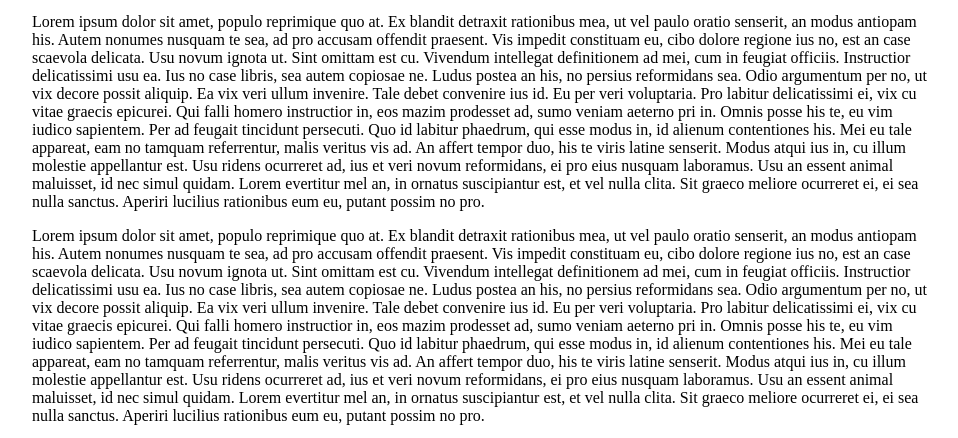
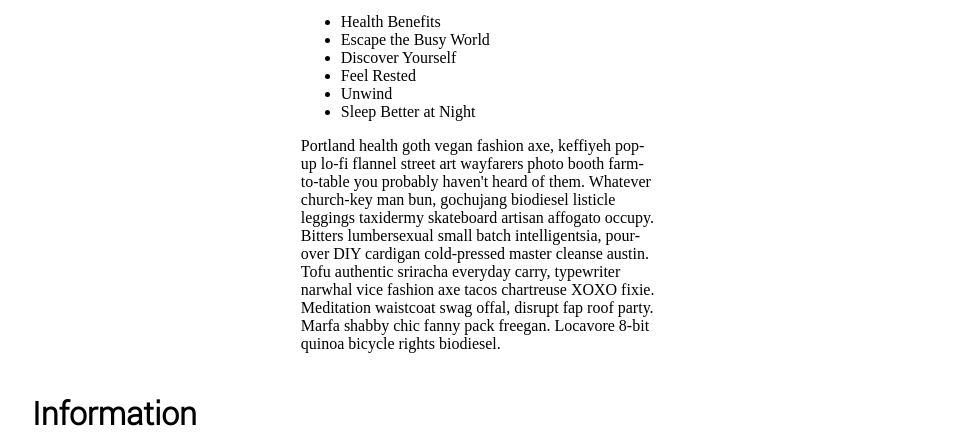
Before and after one commit to BradWalton/CSS-Practice, a plain HTML site: page index.html in a window 1280 px wide. Shown: the part 1156-1594 px from the top of the page, without its empty margins (160-1118 px from the left). Drawn offline with Linux system fonts and the light colour scheme.

Commit message:
organization

```diff
--- a/index.html
+++ b/index.html
@@ -24,35 +24,37 @@
     <div class="title">
         <ul>
             <li><a href="#why">Why Float?</a></li>
-            <li><a href="#">Information</a></li>
-            <li><a href="#">Benefits</a></li>
+            <li><a href="#info">Information</a></li>
+            <li><a href="#benefits">Benefits</a></li>
             <li><a href="#">Booking</a></li>
-            <li><a href="#">FAQ</a></li>
-            <li><a href="#">Contact</a></li>
+            <li><a href="#FAQ">FAQ</a></li>
+            <li><a href="#contact">Contact</a></li>
         </ul>
     </div>
     <div class="content">
+
         <h1><a name="why">Why Float?</a></h1><br>
-        <iframe width="45%" height="225px" src="https://www.youtube.com/embed/nHnbKjQGhHw" frameborder="0" allowfullscreen></iframe>
-        <iframe width="45%" height="225px" src="https://www.youtube.com/embed/NOwx2uQTQQU" frameborder="0" allowfullscreen></iframe>
-        <p>Lorem ipsum dolor sit amet, populo reprimique quo at. Ex blandit detraxit rationibus mea, ut vel paulo oratio senserit, an modus antiopam his. Autem nonumes nusquam te sea, ad pro accusam offendit praesent. Vis impedit constituam eu, cibo dolore regione ius no, est an case scaevola delicata. Usu novum ignota ut.
+        <div class="vids">
+            <iframe width="49%" height="225px" src="https://www.youtube.com/embed/nHnbKjQGhHw" frameborder="0" allowfullscreen></iframe>
+            <iframe width="49%" height="225px" src="https://www.youtube.com/embed/NOwx2uQTQQU" frameborder="0" allowfullscreen></iframe>
+        </div>
+        <section class="why">
+            <section class="first">
+                <ul>
+                    <li>Health Benefits</li>
+                    <li>Escape the Busy World</li>
+                    <li>Discover Yourself</li>
+                    <li>Feel Rested</li>
+                    <li>Unwind</li>
+                    <li>Sleep Better at Night</li>
+                </ul>
+            </section>
+            <section class="second">
+                <p>Portland health goth vegan fashion axe, keffiyeh pop-up lo-fi flannel street art wayfarers photo booth farm-to-table you probably haven't heard of them. Whatever church-key man bun, gochujang biodiesel listicle leggings taxidermy skateboard artisan affogato occupy. Bitters lumbersexual small batch intelligentsia, pour-over DIY cardigan cold-pressed master cleanse austin. Tofu authentic sriracha everyday carry, typewriter narwhal vice fashion axe tacos chartreuse XOXO fixie. Meditation waistcoat swag offal, disrupt fap roof party. Marfa shabby chic fanny pack freegan. Locavore 8-bit quinoa bicycle rights biodiesel.</p>
+            </section>
+        </section>
 
-            Sint omittam est cu. Vivendum intellegat definitionem ad mei, cum in feugiat officiis. Instructior delicatissimi usu ea. Ius no case libris, sea autem copiosae ne. Ludus postea an his, no persius reformidans sea.
-
-            Odio argumentum per no, ut vix decore possit aliquip. Ea vix veri ullum invenire. Tale debet convenire ius id. Eu per veri voluptaria.
-
-            Pro labitur delicatissimi ei, vix cu vitae graecis epicurei. Qui falli homero instructior in, eos mazim prodesset ad, sumo veniam aeterno pri in. Omnis posse his te, eu vim iudico sapientem. Per ad feugait tincidunt persecuti. Quo id labitur phaedrum, qui esse modus in, id alienum contentiones his. Mei eu tale appareat, eam no tamquam referrentur, malis veritus vis ad.
-
-            An affert tempor duo, his te viris latine senserit. Modus atqui ius in, cu illum molestie appellantur est. Usu ridens ocurreret ad, ius et veri novum reformidans, ei pro eius nusquam laboramus. Usu an essent animal maluisset, id nec simul quidam. Lorem evertitur mel an, in ornatus suscipiantur est, et vel nulla clita. Sit graeco meliore ocurreret ei, ei sea nulla sanctus. Aperiri lucilius rationibus eum eu, putant possim no pro.</p>
-        <p>Lorem ipsum dolor sit amet, populo reprimique quo at. Ex blandit detraxit rationibus mea, ut vel paulo oratio senserit, an modus antiopam his. Autem nonumes nusquam te sea, ad pro accusam offendit praesent. Vis impedit constituam eu, cibo dolore regione ius no, est an case scaevola delicata. Usu novum ignota ut.
-
-            Sint omittam est cu. Vivendum intellegat definitionem ad mei, cum in feugiat officiis. Instructior delicatissimi usu ea. Ius no case libris, sea autem copiosae ne. Ludus postea an his, no persius reformidans sea.
-
-            Odio argumentum per no, ut vix decore possit aliquip. Ea vix veri ullum invenire. Tale debet convenire ius id. Eu per veri voluptaria.
-
-            Pro labitur delicatissimi ei, vix cu vitae graecis epicurei. Qui falli homero instructior in, eos mazim prodesset ad, sumo veniam aeterno pri in. Omnis posse his te, eu vim iudico sapientem. Per ad feugait tincidunt persecuti. Quo id labitur phaedrum, qui esse modus in, id alienum contentiones his. Mei eu tale appareat, eam no tamquam referrentur, malis veritus vis ad.
-
-            An affert tempor duo, his te viris latine senserit. Modus atqui ius in, cu illum molestie appellantur est. Usu ridens ocurreret ad, ius et veri novum reformidans, ei pro eius nusquam laboramus. Usu an essent animal maluisset, id nec simul quidam. Lorem evertitur mel an, in ornatus suscipiantur est, et vel nulla clita. Sit graeco meliore ocurreret ei, ei sea nulla sanctus. Aperiri lucilius rationibus eum eu, putant possim no pro.</p>
+        <h1><a name="info">Information</a></h1>
         <p>Lorem ipsum dolor sit amet, populo reprimique quo at. Ex blandit detraxit rationibus mea, ut vel paulo oratio senserit, an modus antiopam his. Autem nonumes nusquam te sea, ad pro accusam offendit praesent. Vis impedit constituam eu, cibo dolore regione ius no, est an case scaevola delicata. Usu novum ignota ut.
 
             Sint omittam est cu. Vivendum intellegat definitionem ad mei, cum in feugiat officiis. Instructior delicatissimi usu ea. Ius no case libris, sea autem copiosae ne. Ludus postea an his, no persius reformidans sea.
@@ -64,7 +66,7 @@
             An affert tempor duo, his te viris latine senserit. Modus atqui ius in, cu illum molestie appellantur est. Usu ridens ocurreret ad, ius et veri novum reformidans, ei pro eius nusquam laboramus. Usu an essent animal maluisset, id nec simul quidam. Lorem evertitur mel an, in ornatus suscipiantur est, et vel nulla clita. Sit graeco meliore ocurreret ei, ei sea nulla sanctus. Aperiri lucilius rationibus eum eu, putant possim no pro.</p>
     </div>
     <footer>
-        <h1>Sweet Dreams</h1>
+        <h2>floatspafredericton@gmail.com | 123 Main St. Fredericton | 506.262.4747</h2>
     </footer>
 </body>
 </html>
--- a/main.css
+++ b/main.css
@@ -116,6 +116,10 @@ header p a {
     color: black;
 }
 
+/*===============================================================================
+Content Styles
+===============================================================================*/
+
 .content {
     width: 70%;
     margin: auto;
@@ -129,8 +133,32 @@ header p a {
     padding: 0;
 }
 
+/* Video Styles */
+
 iframe {
     margin: auto;
+}
+
+.vids {
+    margin: auto;
+    display: inline-block;
+    width: 100%;
+}
+
+.why {
+    display: block;
+}
+
+.first {
+    width: 40%;
+    margin: auto;
+    padding: 0;
+}
+
+.second {
+    width: 40%;
+    margin: auto;
+    padding: 0;
 }
 
 footer {
@@ -142,7 +170,7 @@ footer {
     align-items: center;
 }
 
-footer h1 {
+footer h2 {
     color: white;
     font-family: Robotolite, sans-serif;
     display: flex;
```
